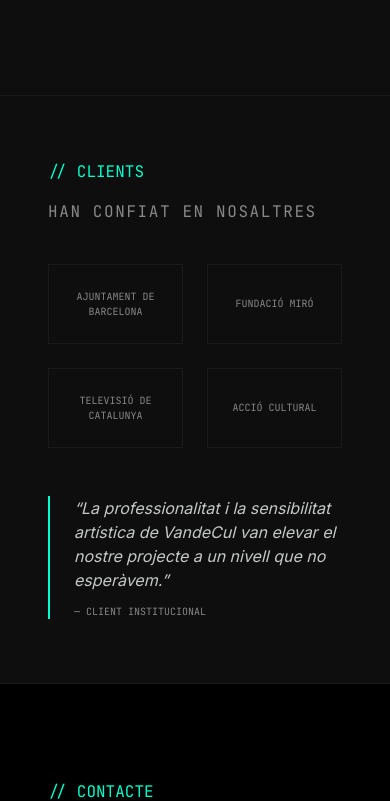
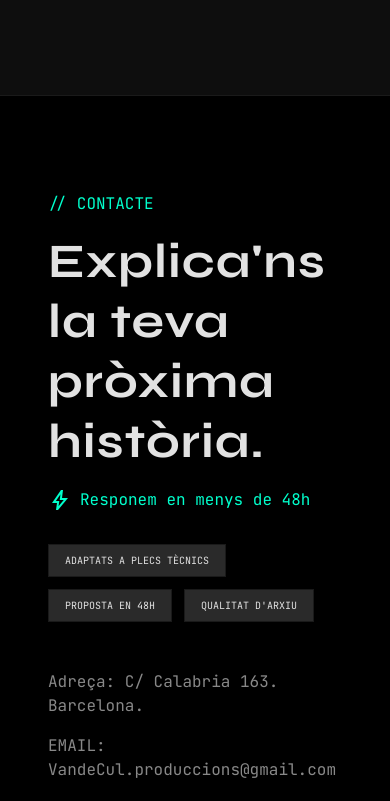
Before and after one commit to ranndoneur26/vandecul-website, a Next.js app: page / in a window 390 px wide. Shown: the part 5897-6698 px from the top of the page. Built offline with nearby package versions, Linux system fonts and the light colour scheme.

Commit message:
Cleanup: Remove Presskit and Clients section

```diff
--- a/src/app/page.tsx
+++ b/src/app/page.tsx
@@ -368,28 +368,6 @@ export default function Home() {
           </div>
         </section>
 
-        {/* ═══════════════ CONFIANÇA ═══════════════ */}
-        <section className="px-margin-page py-16 border-b border-grid-line bg-surface-container-lowest">
-          <div className="mb-10">
-            <span className="font-label-technical text-technical-cyan block mb-4">{t.clients.header}</span>
-            <p className="font-label-technical text-muted-gray uppercase tracking-widest">{t.clients.title}</p>
-          </div>
-          <div className="grid grid-cols-2 md:grid-cols-4 gap-6 mb-12">
-            {["Ajuntament de Barcelona", "Fundació Miró", "Televisió de Catalunya", "Acció Cultural"].map((name) => (
-              <div key={name} className="border border-grid-line p-6 flex items-center justify-center h-20">
-                <span className="font-label-technical text-[10px] text-muted-gray uppercase text-center">{name}</span>
-              </div>
-            ))}
-          </div>
-          <blockquote className="border-l-2 border-technical-cyan pl-6 max-w-2xl">
-            <p className="font-body-md text-on-surface-variant italic">
-              &ldquo;{t.clients.testimonial}&rdquo;
-            </p>
-            <cite className="font-label-technical text-[10px] text-muted-gray mt-3 block not-italic uppercase">
-              {t.clients.cite}
-            </cite>
-          </blockquote>
-        </section>
 
         {/* ═══════════════ CONTACTE ═══════════════ */}
         <section className="px-margin-page py-24 border-b border-grid-line" id="contacte">
--- a/src/app/translations.ts
+++ b/src/app/translations.ts
@@ -93,7 +93,7 @@ export const translations = {
             }
         },
         footer: {
-            legal: ["Avís Legal", "Privacitat", "Cookies", "Presskit"],
+            legal: ["Avís Legal", "Privacitat", "Cookies"],
             rights: "© 2026 VandeCul CINEMA STUDIO. TOTS ELS DRETS RESERVATS.",
             legalModal: {
                 title: "AVÍS LEGAL",
@@ -232,7 +232,7 @@ export const translations = {
             }
         },
         footer: {
-            legal: ["Aviso Legal", "Privacidad", "Cookies", "Presskit"],
+            legal: ["Aviso Legal", "Privacidad", "Cookies"],
             rights: "© 2026 VandeCul CINEMA STUDIO. TODOS LOS DERECHOS RESERVADOS.",
             legalModal: {
                 title: "AVISO LEGAL",
@@ -371,7 +371,7 @@ export const translations = {
             }
         },
         footer: {
-            legal: ["Legal Notice", "Privacy", "Cookies", "Presskit"],
+            legal: ["Legal Notice", "Privacy", "Cookies"],
             rights: "© 2026 VandeCul CINEMA STUDIO. ALL RIGHTS RESERVED.",
             legalModal: {
                 title: "LEGAL NOTICE",
```
